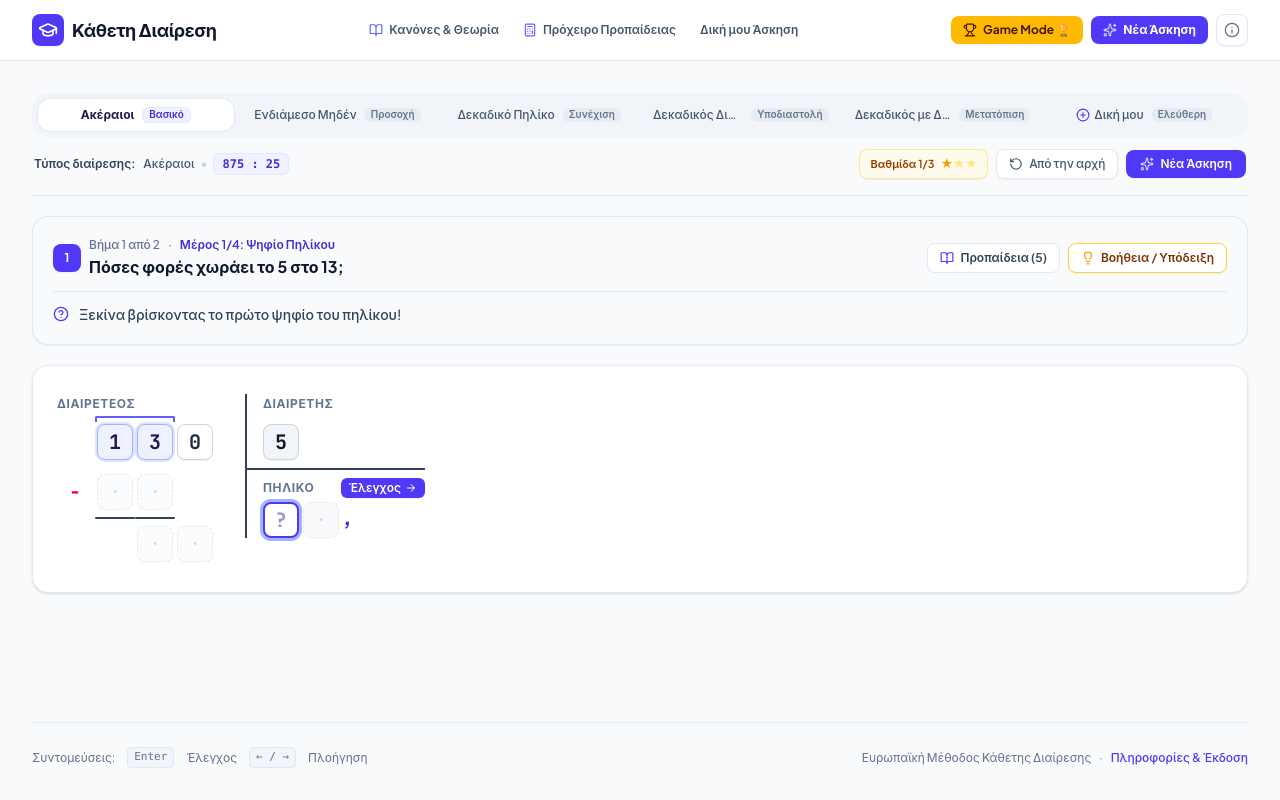
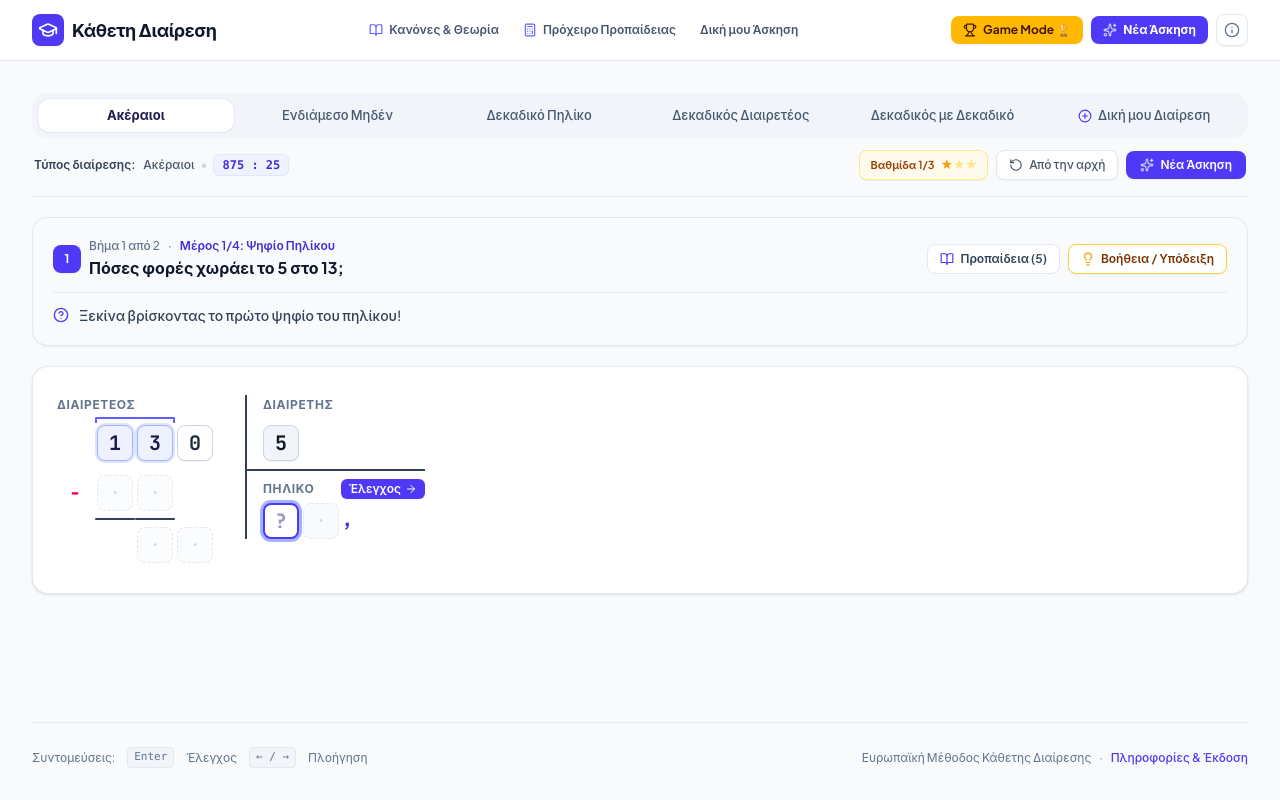
Before and after one commit to tethragon/european-long-division, a React (Vite) app: page / in a window 1280 px wide. Built offline with nearby package versions, Linux system fonts and the light colour scheme.

Commit message:
Add files via upload

```diff
--- a/src/components/Controls/LevelSelector.tsx
+++ b/src/components/Controls/LevelSelector.tsx
@@ -19,7 +19,6 @@ interface LevelSelectorProps {
 interface LevelOption {
   id: DifficultyLevel;
   label: string;
-  badge: string;
   example: string;
 }
 
@@ -27,31 +26,26 @@ const LEVELS: LevelOption[] = [
   {
     id: 'easy',
     label: 'Ακέραιοι',
-    badge: 'Βασικό',
     example: '875 : 25',
   },
   {
     id: 'intermediate_zero',
     label: 'Ενδιάμεσο Μηδέν',
-    badge: 'Προσοχή',
     example: '618 : 6',
   },
   {
     id: 'decimal_quotient',
     label: 'Δεκαδικό Πηλίκο',
-    badge: 'Συνέχιση',
     example: '45 : 4',
   },
   {
     id: 'decimal_dividend',
     label: 'Δεκαδικός Διαιρετέος',
-    badge: 'Υποδιαστολή',
     example: '37,5 : 5',
   },
   {
     id: 'decimal_both',
     label: 'Δεκαδικός με Δεκαδικό',
-    badge: 'Μετατόπιση',
     example: '14,25 : 2,5',
   },
 ];
@@ -68,7 +62,7 @@ export const LevelSelector: React.FC<LevelSelectorProps> = ({
 
   return (
     <div className="w-full flex flex-col gap-3 pb-4 border-b border-slate-200">
-      {/* 1. Επίπεδα: Ισόποσο Πλέγμα 6 στηλών (Grid 6) χωρίς horizontal scrollbar */}
+      {/* 1. Επίπεδα: Ισόποσο Πλέγμα 6 στηλών (Grid 6) χωρίς περιττά badges για μέγιστη ευρυχωρία */}
       <div className="grid grid-cols-2 sm:grid-cols-3 lg:grid-cols-6 gap-1.5 p-1.5 bg-slate-100 rounded-2xl w-full">
         {LEVELS.map((lvl) => {
           const isSelected = currentLevel === lvl.id;
@@ -77,23 +71,14 @@ export const LevelSelector: React.FC<LevelSelectorProps> = ({
               key={lvl.id}
               type="button"
               onClick={() => onSelectLevel(lvl.id)}
-              className={`flex flex-col xl:flex-row items-center justify-center gap-1 xl:gap-2 px-2.5 py-2 text-xs rounded-xl transition-all cursor-pointer select-none text-center ${
+              className={`flex items-center justify-center px-3 py-2 text-xs md:text-[13px] rounded-xl transition-all cursor-pointer select-none text-center ${
                 isSelected
-                  ? 'bg-white text-indigo-950 font-bold shadow-xs ring-1 ring-slate-200/80'
+                  ? 'bg-white text-indigo-950 font-bold shadow-xs ring-1 ring-slate-200/90'
                   : 'text-slate-600 hover:text-slate-900 hover:bg-slate-200/60 font-medium'
               }`}
               title={`Παράδειγμα: ${lvl.example}`}
             >
               <span className="truncate">{lvl.label}</span>
-              <span
-                className={`text-[10px] px-1.5 py-0.2 rounded-md font-semibold shrink-0 ${
-                  isSelected
-                    ? 'bg-indigo-50 text-indigo-700 border border-indigo-100/80'
-                    : 'bg-slate-200/70 text-slate-500'
-                }`}
-              >
-                {lvl.badge}
-              </span>
             </button>
           );
         })}
@@ -102,26 +87,15 @@ export const LevelSelector: React.FC<LevelSelectorProps> = ({
         <button
           type="button"
           onClick={onOpenCustom}
-          className={`flex flex-col xl:flex-row items-center justify-center gap-1 xl:gap-2 px-2.5 py-2 text-xs rounded-xl transition-all cursor-pointer select-none text-center ${
+          className={`flex items-center justify-center gap-1.5 px-3 py-2 text-xs md:text-[13px] rounded-xl transition-all cursor-pointer select-none text-center ${
             currentLevel === 'custom'
-              ? 'bg-white text-indigo-700 font-bold shadow-xs ring-1 ring-slate-200/80'
+              ? 'bg-white text-indigo-700 font-bold shadow-xs ring-1 ring-slate-200/90'
               : 'text-slate-600 hover:text-slate-900 hover:bg-slate-200/60 font-medium'
           }`}
           title="Εισαγωγή δικής σου διαίρεσης"
         >
-          <div className="flex items-center gap-1">
-            <PlusCircle className="w-3.5 h-3.5 text-indigo-600 shrink-0" />
-            <span className="truncate">Δική μου</span>
-          </div>
-          <span
-            className={`text-[10px] px-1.5 py-0.2 rounded-md font-semibold shrink-0 ${
-              currentLevel === 'custom'
-                ? 'bg-indigo-50 text-indigo-700 border border-indigo-100/80'
-                : 'bg-slate-200/70 text-slate-500'
-            }`}
-          >
-            Ελεύθερη
-          </span>
+          <PlusCircle className="w-3.5 h-3.5 text-indigo-600 shrink-0" />
+          <span className="truncate">Δική μου Διαίρεση</span>
         </button>
       </div>
 
```
